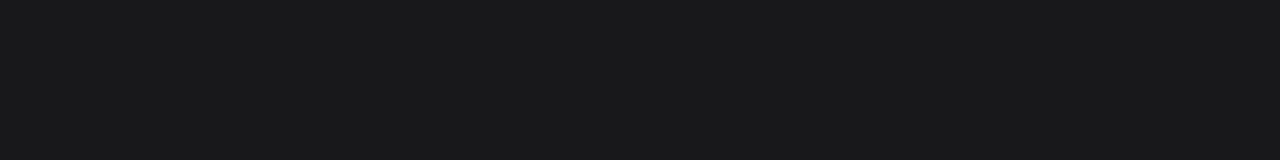
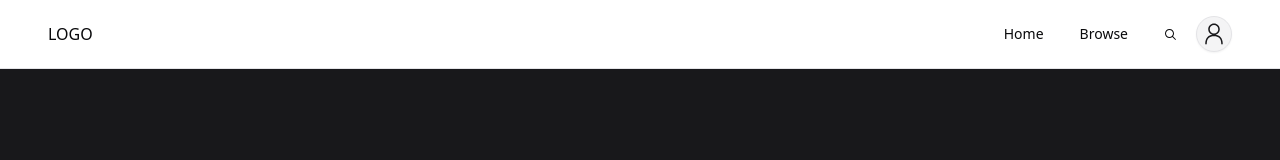
Before and after one commit to corn-flour/media-management-app, a Next.js app: page /movies/1 in a window 1280 px wide. Shown: the top 160 px of the page. Built offline with nearby package versions, Linux system fonts and the light colour scheme; grey boxes are pictures that could not be loaded.

Commit message:
simple navbar

```diff
--- a/package.json
+++ b/package.json
@@ -11,6 +11,7 @@
 	"dependencies": {
 		"@radix-ui/react-dialog": "^1.0.5",
 		"@radix-ui/react-icons": "^1.3.0",
+		"@radix-ui/react-navigation-menu": "^1.1.4",
 		"@radix-ui/react-slot": "^1.0.2",
 		"@tanstack/react-query": "^5.40.1",
 		"class-variance-authority": "^0.7.0",
--- /dev/null
+++ b/src/components/layout/navbar.tsx
@@ -0,0 +1,62 @@
+import { PersonIcon } from "@radix-ui/react-icons"
+import { Button } from "../ui/button"
+import {
+	NavigationMenu,
+	NavigationMenuItem,
+	NavigationMenuLink,
+	NavigationMenuList,
+	navigationMenuTriggerStyle,
+} from "../ui/navigation-menu"
+import Link from "next/link"
+import { SearchBox } from "../searchbox"
+
+const navItems = [
+	{
+		url: "/",
+		title: "Home",
+	},
+	{
+		url: "/browse",
+		title: "Browse",
+	},
+]
+
+export const Navbar = () => {
+	return (
+		<header className="sticky top-0 border-b bg-background p-4">
+			<div className="container mx-auto flex items-center justify-between">
+				<Link href="/">LOGO</Link>
+
+				<div className="flex items-center gap-2">
+					<NavigationMenu>
+						<NavigationMenuList>
+							{navItems.map((navItem) => (
+								<NavigationMenuItem key={navItem.url}>
+									<Link
+										href={navItem.url}
+										legacyBehavior
+										passHref
+									>
+										<NavigationMenuLink
+											className={navigationMenuTriggerStyle()}
+										>
+											{navItem.title}
+										</NavigationMenuLink>
+									</Link>
+								</NavigationMenuItem>
+							))}
+						</NavigationMenuList>
+					</NavigationMenu>
+					<SearchBox variant="icon" />
+					<Button
+						size="icon"
+						variant="secondary"
+						className="rounded-full border"
+					>
+						<PersonIcon className="h-6 w-6" />
+					</Button>
+				</div>
+			</div>
+		</header>
+	)
+}
--- a/src/components/searchbox.tsx
+++ b/src/components/searchbox.tsx
@@ -1,6 +1,6 @@
 import { Cross1Icon, MagnifyingGlassIcon } from "@radix-ui/react-icons"
 import { Button } from "./ui/button"
-import { useEffect, useState } from "react"
+import { useCallback, useEffect, useState } from "react"
 import {
 	CommandDialog,
 	CommandGroup,
@@ -10,9 +10,9 @@
 import { useDebounce } from "use-debounce"
 import { Command } from "cmdk"
 import { useQuery } from "@tanstack/react-query"
-import Link from "next/link"
+import { useRouter } from "next/router"
 
-export const SearchBox = () => {
+export const SearchBox = (props: { variant: "full" | "icon" }) => {
 	const [open, setOpen] = useState(false)
 
 	// toggle search bar with shortkeys
@@ -30,6 +30,7 @@
 
 	return (
 		<>
+			{props.variant === "full" ? (
 				<Button
 					variant="outline"
 					className="relative w-full items-center justify-between rounded-full px-8 py-6"
@@ -45,6 +46,15 @@
 						<span className="text-xs">⌘</span>K
 					</kbd>
 				</Button>
+			) : (
+				<Button
+					onClick={() => setOpen(true)}
+					size="icon"
+					variant="ghost"
+				>
+					<MagnifyingGlassIcon />
+				</Button>
+			)}
 			<SearchCommandDialog open={open} onOpenChange={setOpen} />
 		</>
 	)
@@ -63,8 +73,10 @@
 	open: boolean
 	onOpenChange: (open: boolean) => void
 }) => {
+	const { open, onOpenChange } = props
 	const [searchQuery, setSearchQuery] = useState("")
 	const [debouncedQuery] = useDebounce(searchQuery, 500)
+	const router = useRouter()
 
 	const { data, status, fetchStatus } = useQuery({
 		queryKey: ["search", debouncedQuery],
@@ -97,12 +109,21 @@
 
 	console.log("data", data, status, fetchStatus)
 
+	const runCommand = useCallback(
+		(command: () => unknown) => {
+			onOpenChange(false)
+			command()
+			setSearchQuery("")
+		},
+		[onOpenChange],
+	)
+
 	return (
 		<CommandDialog
-			open={props.open}
+			open={open}
 			onOpenChange={(open) => {
 				setSearchQuery("")
-				props.onOpenChange(open)
+				onOpenChange(open)
 			}}
 			shouldFilter={false}
 		>
@@ -115,6 +136,7 @@
 					className="flex h-10 w-full rounded-md bg-transparent py-3 text-sm outline-none placeholder:text-muted-foreground disabled:cursor-not-allowed disabled:opacity-50"
 					value={searchQuery}
 					onChange={(e) => setSearchQuery(e.target.value)}
+					placeholder="Find a movie..."
 				/>
 			</div>
 			{status === "pending" ? (
@@ -148,9 +170,12 @@
 								<CommandItem
 									key={movie.id}
 									className="cursor-pointer gap-2"
-									asChild
+									onSelect={() => {
+										runCommand(() =>
+											router.push(`/movies/${movie.id}`),
+										)
+									}}
 								>
-									<Link href={`/movies/${movie.id}`}>
 									{movie.preview.imageUrl !== "N/A" ? (
 										<picture>
 											<img
@@ -167,7 +192,6 @@
 									<span className="flex-1">
 										{movie.preview.title}
 									</span>
-									</Link>
 								</CommandItem>
 							))}
 						</CommandGroup>
--- /dev/null
+++ b/src/components/ui/navigation-menu.tsx
@@ -0,0 +1,128 @@
+import * as React from "react"
+import { ChevronDownIcon } from "@radix-ui/react-icons"
+import * as NavigationMenuPrimitive from "@radix-ui/react-navigation-menu"
+import { cva } from "class-variance-authority"
+
+import { cn } from "@/lib/utils"
+
+const NavigationMenu = React.forwardRef<
+	React.ElementRef<typeof NavigationMenuPrimitive.Root>,
+	React.ComponentPropsWithoutRef<typeof NavigationMenuPrimitive.Root>
+>(({ className, children, ...props }, ref) => (
+	<NavigationMenuPrimitive.Root
+		ref={ref}
+		className={cn(
+			"relative z-10 flex max-w-max flex-1 items-center justify-center",
+			className,
+		)}
+		{...props}
+	>
+		{children}
+		<NavigationMenuViewport />
+	</NavigationMenuPrimitive.Root>
+))
+NavigationMenu.displayName = NavigationMenuPrimitive.Root.displayName
+
+const NavigationMenuList = React.forwardRef<
+	React.ElementRef<typeof NavigationMenuPrimitive.List>,
+	React.ComponentPropsWithoutRef<typeof NavigationMenuPrimitive.List>
+>(({ className, ...props }, ref) => (
+	<NavigationMenuPrimitive.List
+		ref={ref}
+		className={cn(
+			"group flex flex-1 list-none items-center justify-center space-x-1",
+			className,
+		)}
+		{...props}
+	/>
+))
+NavigationMenuList.displayName = NavigationMenuPrimitive.List.displayName
+
+const NavigationMenuItem = NavigationMenuPrimitive.Item
+
+const navigationMenuTriggerStyle = cva(
+	"group inline-flex h-9 w-max items-center justify-center rounded-md bg-background px-4 py-2 text-sm font-medium transition-colors hover:bg-accent hover:text-accent-foreground focus:bg-accent focus:text-accent-foreground focus:outline-none disabled:pointer-events-none disabled:opacity-50 data-[active]:bg-accent/50 data-[state=open]:bg-accent/50",
+)
+
+const NavigationMenuTrigger = React.forwardRef<
+	React.ElementRef<typeof NavigationMenuPrimitive.Trigger>,
+	React.ComponentPropsWithoutRef<typeof NavigationMenuPrimitive.Trigger>
+>(({ className, children, ...props }, ref) => (
+	<NavigationMenuPrimitive.Trigger
+		ref={ref}
+		className={cn(navigationMenuTriggerStyle(), "group", className)}
+		{...props}
+	>
+		{children}{" "}
+		<ChevronDownIcon
+			className="relative top-[1px] ml-1 h-3 w-3 transition duration-300 group-data-[state=open]:rotate-180"
+			aria-hidden="true"
+		/>
+	</NavigationMenuPrimitive.Trigger>
+))
+NavigationMenuTrigger.displayName = NavigationMenuPrimitive.Trigger.displayName
+
+const NavigationMenuContent = React.forwardRef<
+	React.ElementRef<typeof NavigationMenuPrimitive.Content>,
+	React.ComponentPropsWithoutRef<typeof NavigationMenuPrimitive.Content>
+>(({ className, ...props }, ref) => (
+	<NavigationMenuPrimitive.Content
+		ref={ref}
+		className={cn(
+			"left-0 top-0 w-full data-[motion^=from-]:animate-in data-[motion^=to-]:animate-out data-[motion^=from-]:fade-in data-[motion^=to-]:fade-out data-[motion=from-end]:slide-in-from-right-52 data-[motion=from-start]:slide-in-from-left-52 data-[motion=to-end]:slide-out-to-right-52 data-[motion=to-start]:slide-out-to-left-52 md:absolute md:w-auto",
+			className,
+		)}
+		{...props}
+	/>
+))
+NavigationMenuContent.displayName = NavigationMenuPrimitive.Content.displayName
+
+const NavigationMenuLink = NavigationMenuPrimitive.Link
+
+const NavigationMenuViewport = React.forwardRef<
+	React.ElementRef<typeof NavigationMenuPrimitive.Viewport>,
+	React.ComponentPropsWithoutRef<typeof NavigationMenuPrimitive.Viewport>
+>(({ className, ...props }, ref) => (
+	<div className={cn("absolute left-0 top-full flex justify-center")}>
+		<NavigationMenuPrimitive.Viewport
+			className={cn(
+				"origin-top-center relative mt-1.5 h-[var(--radix-navigation-menu-viewport-height)] w-full overflow-hidden rounded-md border bg-popover text-popover-foreground shadow data-[state=open]:animate-in data-[state=closed]:animate-out data-[state=closed]:zoom-out-95 data-[state=open]:zoom-in-90 md:w-[var(--radix-navigation-menu-viewport-width)]",
+				className,
+			)}
+			ref={ref}
+			{...props}
+		/>
+	</div>
+))
+NavigationMenuViewport.displayName =
+	NavigationMenuPrimitive.Viewport.displayName
+
+const NavigationMenuIndicator = React.forwardRef<
+	React.ElementRef<typeof NavigationMenuPrimitive.Indicator>,
+	React.ComponentPropsWithoutRef<typeof NavigationMenuPrimitive.Indicator>
+>(({ className, ...props }, ref) => (
+	<NavigationMenuPrimitive.Indicator
+		ref={ref}
+		className={cn(
+			"top-full z-[1] flex h-1.5 items-end justify-center overflow-hidden data-[state=visible]:animate-in data-[state=hidden]:animate-out data-[state=hidden]:fade-out data-[state=visible]:fade-in",
+			className,
+		)}
+		{...props}
+	>
+		<div className="relative top-[60%] h-2 w-2 rotate-45 rounded-tl-sm bg-border shadow-md" />
+	</NavigationMenuPrimitive.Indicator>
+))
+NavigationMenuIndicator.displayName =
+	NavigationMenuPrimitive.Indicator.displayName
+
+export {
+	navigationMenuTriggerStyle,
+	NavigationMenu,
+	NavigationMenuList,
+	NavigationMenuItem,
+	NavigationMenuContent,
+	NavigationMenuTrigger,
+	NavigationMenuLink,
+	NavigationMenuIndicator,
+	NavigationMenuViewport,
+}
--- a/src/pages/_app.tsx
+++ b/src/pages/_app.tsx
@@ -1,10 +1,12 @@
 import "@/styles/globals.css"
 import { Providers } from "@/components/providers"
 import { AppType } from "next/app"
+import { Navbar } from "@/components/layout/navbar"
 
 const RootLayout: AppType = ({ Component, pageProps }) => {
 	return (
 		<Providers>
+			<Navbar />
 			<Component {...pageProps} />
 		</Providers>
 	)
--- a/src/pages/index.tsx
+++ b/src/pages/index.tsx
@@ -5,7 +5,7 @@
 		<main className="flex h-screen w-screen flex-col items-center gap-4 p-8 md:justify-center">
 			<h1 className="text-4xl">App name</h1>
 			<div className="w-full max-w-lg">
-				<SearchBox />
+				<SearchBox variant="full" />
 			</div>
 		</main>
 	)
```
Also changed, not shown: 1 other file (tests, documents, lock files or other folders). Lines whose indentation alone changed are shown as unchanged.
